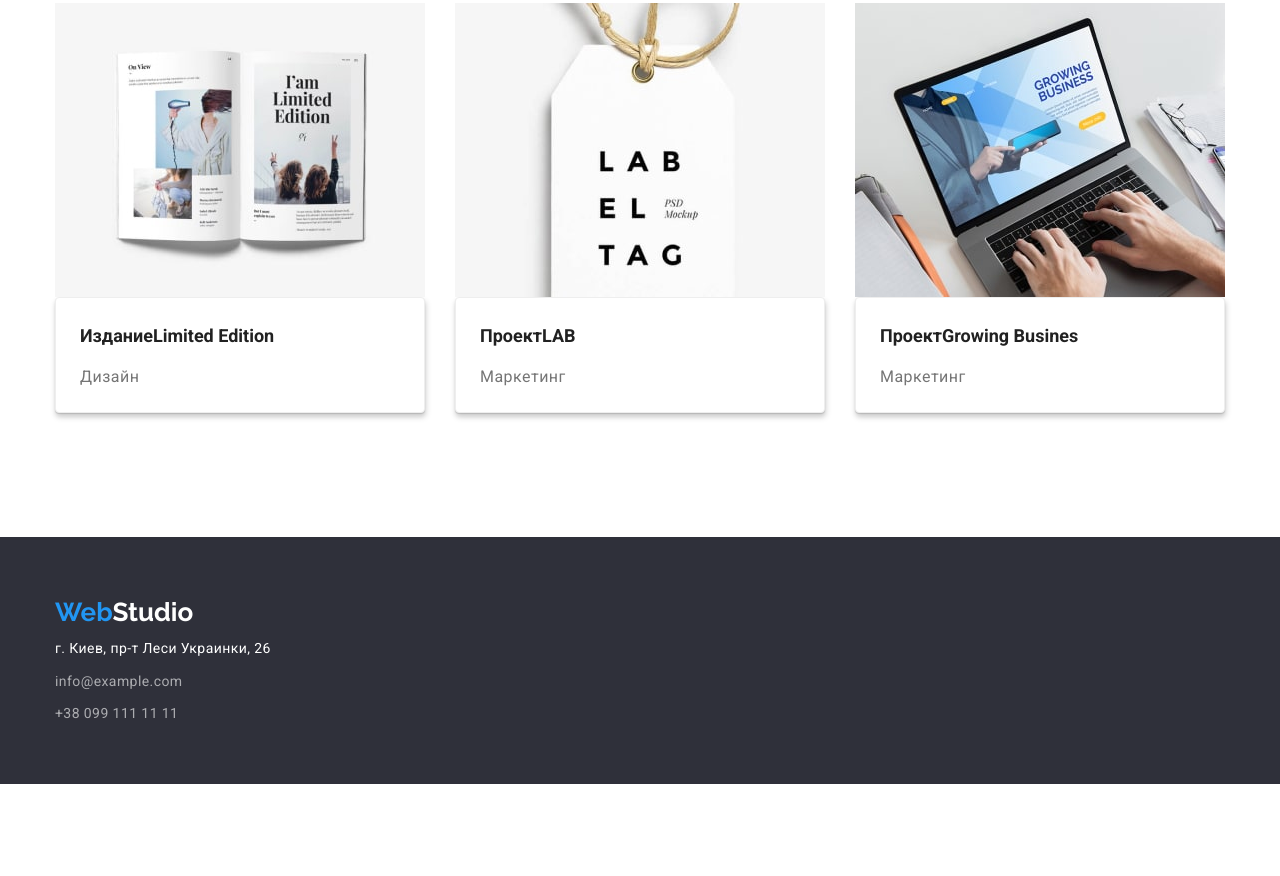
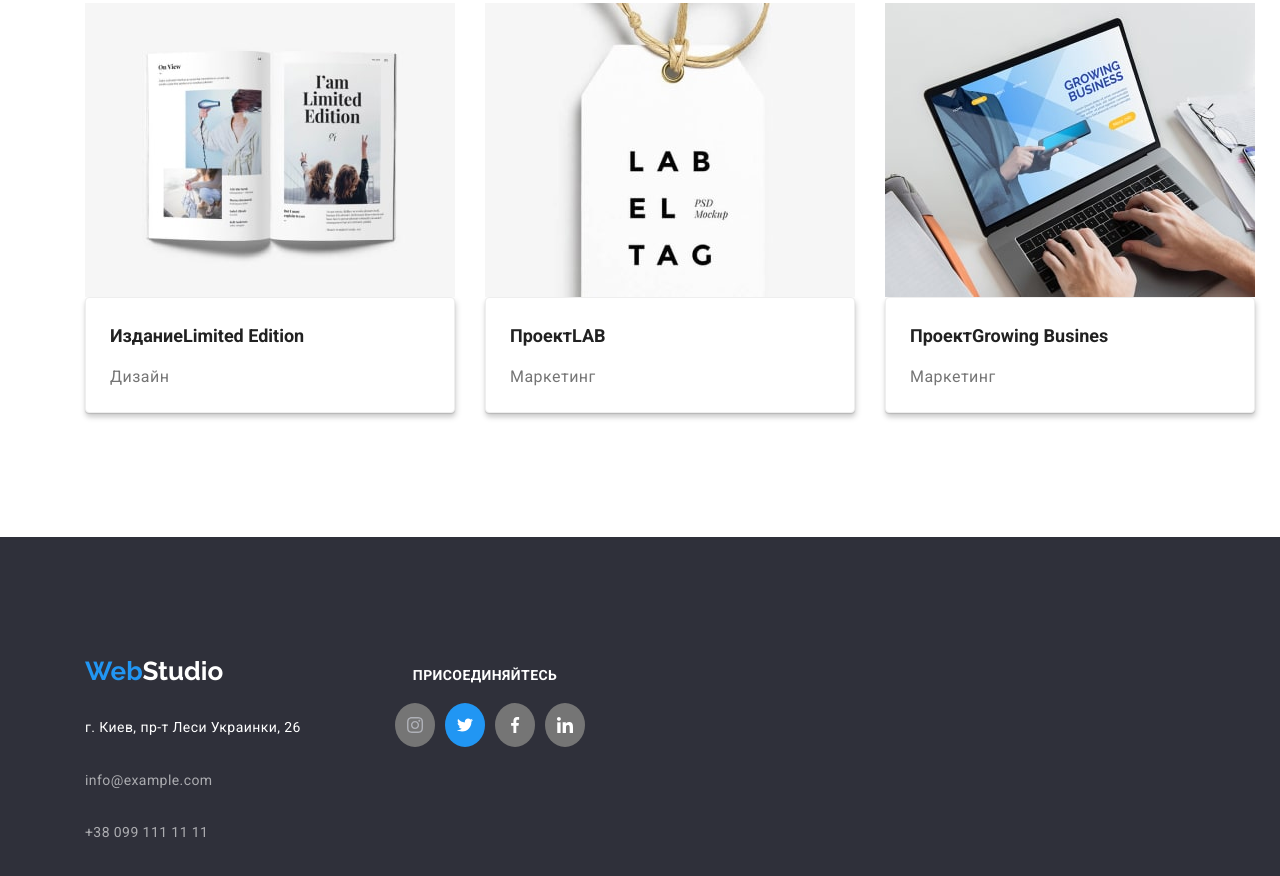
Before and after one commit to ValyaGutsol/goit-markup-hw-04-, a plain HTML site: page portfolio.html in a window 1280 px wide. Shown: the part 1140-2016 px from the top of the page. Before the commit the page ends 1924 px from the top, so only its background shows below. Drawn offline with nearby package versions, Linux system fonts and the light colour scheme.

Commit message:
финиш 4 д/з

```diff
--- a/css/styles.css
+++ b/css/styles.css
@@ -85,7 +85,7 @@ html {
 
 /*-----HEADER------*/
 
-.header.container {
+.header.container-navigation{
   width: 1200px;
   display: flex;
   align-items: center;
@@ -112,7 +112,7 @@ html {
   display: flex;
 }
 .header-item:not(:last-child) {
- padding: left 30px;
+  padding: left 30px;
 }
 .header-accent {
   color: var(--secondary-text-color);
@@ -125,6 +125,7 @@ html {
 
 .header-ring {
   margin-left: auto;
+  margin-right: 30px;
   display: flex;
   align-items: center;
 }
@@ -141,7 +142,6 @@ html {
 .header-mail:hover,
 .header-mail:focus {
   fill: var(--accent-color);
- /* color: var(--accent-color);*/
 }
 
 .contact-link {
@@ -149,7 +149,6 @@ html {
   stroke:#2196F3;
   fill: currentColor;
 }
-
 .contact-link:hover,
 .contact-link:focus {
   color: var(--accent-color);
@@ -192,13 +191,6 @@ html {
   position: static;
   fill: solid #F5F4FA;
 }
-/*.logo {
-  font-family: 'Raleway', sans-serif;
-  font-weight: 700;
-  font-size: 26px;
-  line-height: 1.19;
-  color: var(--accent-color);
-}*/
 .header-item {
   margin-right: 50px;
   color: rgba(33, 150, 243, 1);
@@ -215,7 +207,9 @@ html {
   line-height: 1.14;
   letter-spacing: 0.02em;
   color: #212121;
+
 }
+
 .header-link:hover,
 .header-link:focus {
   color: var(--accent-color);
@@ -294,6 +288,12 @@ html {
   padding-bottom: 0px;
 }
 .about-container {
+  width: 1200px;
+  margin-left: auto;
+  margin-right: auto;
+  padding-left: 15px;
+  padding-right: 15px
+
   background-color: #ccc;
 }
 
@@ -302,11 +302,15 @@ html {
   padding: 0px;
   list-style: none;
   display: flex;
+  margin-right:-30px;
+}
+.about-item{
   flex-basis: calc(100% / 4 - 30px);
 }
 .about-item:not(:last-child) {
   margin-right: 30px;
 }
+
 .features-icon{
   display: flex;
   list-style: none;
@@ -341,8 +345,6 @@ color: #AFB1B8;
   font-weight: 400;
   color: var(--main-text-color);
 }
-
-
 
 /* ---  Примеры работ---*/
 
@@ -379,11 +381,11 @@ color: #AFB1B8;
 }
 
 /*---Команда работников---*/
-.section-masters {
+.section-masters  {
   padding-top: none;
   padding-bottom: 94px;
 }
-.container-masters {
+.container-masters  {
   width: 1200px;
   margin-left: auto;
   margin-right: auto;
@@ -434,7 +436,6 @@ color: #AFB1B8;
   align-items: center;
   justify-content: center;
   flex-wrap: wrap;
- /* background-color: #03a9f4;*/
   color: #AFB1B8;
 }
   .masters-social-icon {
@@ -450,15 +451,6 @@ color: #AFB1B8;
   .masters-social-link:focus.masters-social-icon{
   fill: var(--accent-color);
   }
-
-    /* .masters-social-icon {
-    fill: currentColor;
-  }*/
- /*.masters-social{
-    width: 20px;
-    height: 20pt;
-    fill: #2196f3;
-  }*/
 
   .masters-member {
   text-align: center;
@@ -490,7 +482,7 @@ color: #AFB1B8;
   width: 1200px;
   margin-left: auto;
   margin-right: auto;
- padding-left: -15px;
+  padding-left: -15px;
   padding-right: 15px;
 }
 .customers-title {
@@ -677,24 +669,33 @@ margin-right: 30px;
   color: #757575;
 }
 
-
 /*---ПОДВАЛ---*/
 
 .footer {
   background-color: #2f303a;
   padding-top: 60px;
   padding-bottom: 60px;
+  display: flex;
+  align-items: baseline;
+}
+.container {
+  width: 1200px;
+    margin-left: auto;
+    margin-right: auto;
+    padding-left: 15px;
+    padding-right: 15px;
+    display: flex;
+    align-items: baseline;
+    margin-left: 70px;
 }
 
 .logo-link {
   display: flex;
   margin-top: 10px;
   padding-top: 60px;
+  margin-bottom: 30px;
+
 }
-
-/*.footer-contacts {
-  margin-top: 20px;
-}*/
 
 .footer-list:hover,
 .footer-list:focus {
@@ -712,13 +713,13 @@ margin-right: 30px;
 .footer-list-list {
   display: flex;
   color: var(--accent-color);
- /* margin-bottom: 30px;*/
+  margin-bottom: 30px;
 
 }
 
 .footer-item {
-  display: flex;
-  margin-top: 10px;
+
+  margin-top:30px;
 }
 .footer-accent {
   color: #ffffff;
@@ -733,6 +734,7 @@ margin-right: 30px;
 .footer-address:hover,
 .footer-address:focus {
   color: #2196f3;
+  margin-top:36px ;
   /* color: rgba(245, 244, 250, 1);*/
   color: var(--accent-color);
 }
@@ -764,20 +766,19 @@ margin-right: 30px;
   margin-bottom: 60px;
   margin-top: 15px;
 }
-
-.footer-social-link{
-  color: #AFB1B8;
-  fill: var(--main-title-color);
+.container-contacts{
+  width: 230px;
+  height: 80px;
+}
+.container-footer{
+width: 200px;
+  height: 80px;
+  margin: 70px;
 }
 
 .second-footer {
   width: 200px;
   height: 80px;
-  align-items: baseline;
-  display: flex;
-  padding-top: 15px;
-margin-bottom: 20px;
-
 
 }
 .second-footer-title {
@@ -793,22 +794,21 @@ margin-bottom: 20px;
 .second-footer-title{
   display: flex;
   justify-content: center;
+
 }
 .second-footer-list {
   display: flex;
   justify-content: center;
-  margin-left: 10px;
   padding-top: 20px;
 }
-
+.footer-social-link{
+  color: #AFB1B8;
+  fill: var(--main-title-color);
+}
 .second-footer-item {
   width: 44px;
   height: 44px;
-  display: flex;
-  align-items: center;
-  margin-top: 20px;
   margin-left: 10px;
-
 }
 
 .footer-social-link {
@@ -824,7 +824,6 @@ margin-bottom: 20px;
 }
   .second-footer-icon {
   caret-color:var(--main-title-color) ;
-
   }
   .second-footer-icon-color{
     fill:#FFFFFF ;
@@ -840,7 +839,6 @@ margin-bottom: 20px;
   flex-wrap: wrap;
   background-color: #2196f3;
   }
-
   .footer-social-link:hover,
   .footer-social-link:focus {
   background-color:var(--accent-color);
--- a/portfolio.html
+++ b/portfolio.html
@@ -156,10 +156,10 @@
     <!--подвал-->
 
     <footer class="footer">
+
       <div class="container">
-      <div class="rotate logo link ">
+      <div class="container-contacts">
         <a class="logo link" href="" lang="en">Web<span class="footer-accent">Studio</span></a>
-  </div>
         <address class="footer-contacts">
           <ul class="footer-list list">
             <li class="footer-item">
@@ -172,8 +172,34 @@
               <a href="tel:+3809911111111" class="footer-tel link">+38 099 111 11 11</a>
             </li>
           </ul>
-        </address>
-      </div>
+          </address>
+        </div>
+        <div class="container-footer">
+          <h3 class="second-footer-title">присоединяйтесь</h3>
+          <ul class="second-footer-list list">
+                <li class="second-footer-item">
+                  <a href="" class="footer-social-link">
+                    <svg class="second-footer-icon" width="20"height="16"><use href="./images4/icons.svg#icon-instagram" ></use></svg>
+                  </a>
+                </li>
+                  <li class="second-footer-item">
+                  <a href="" class="footer-social-link-color">
+                    <svg class="second-footer-icon-color" width="20"height="16"><use href="./images4/icons.svg#icon-twitter"></use></svg>
+                  </a>
+                </li>
+                  <li class="second-footer-item">
+                  <a href="" class="footer-social-link">
+                    <svg class="second-footer-icon" width="20"height="16"><use href="./images4/icons.svg#icon-facebook"></use></svg>
+                  </a>
+                </li>
+                  <li class="second-footer-item">
+                  <a href="" class="footer-social-link">
+                    <svg class="second-footer-icon" width="20"height="16"><use href="./images4/icons.svg#icon-linkedin" ></use></svg>
+                  </a>
+                </li>
+              </ul>
+          </div>
+    </div>
     </footer>
   </body>
 </html>
```
Also changed, not shown: index.html (+24 -24 lines).
